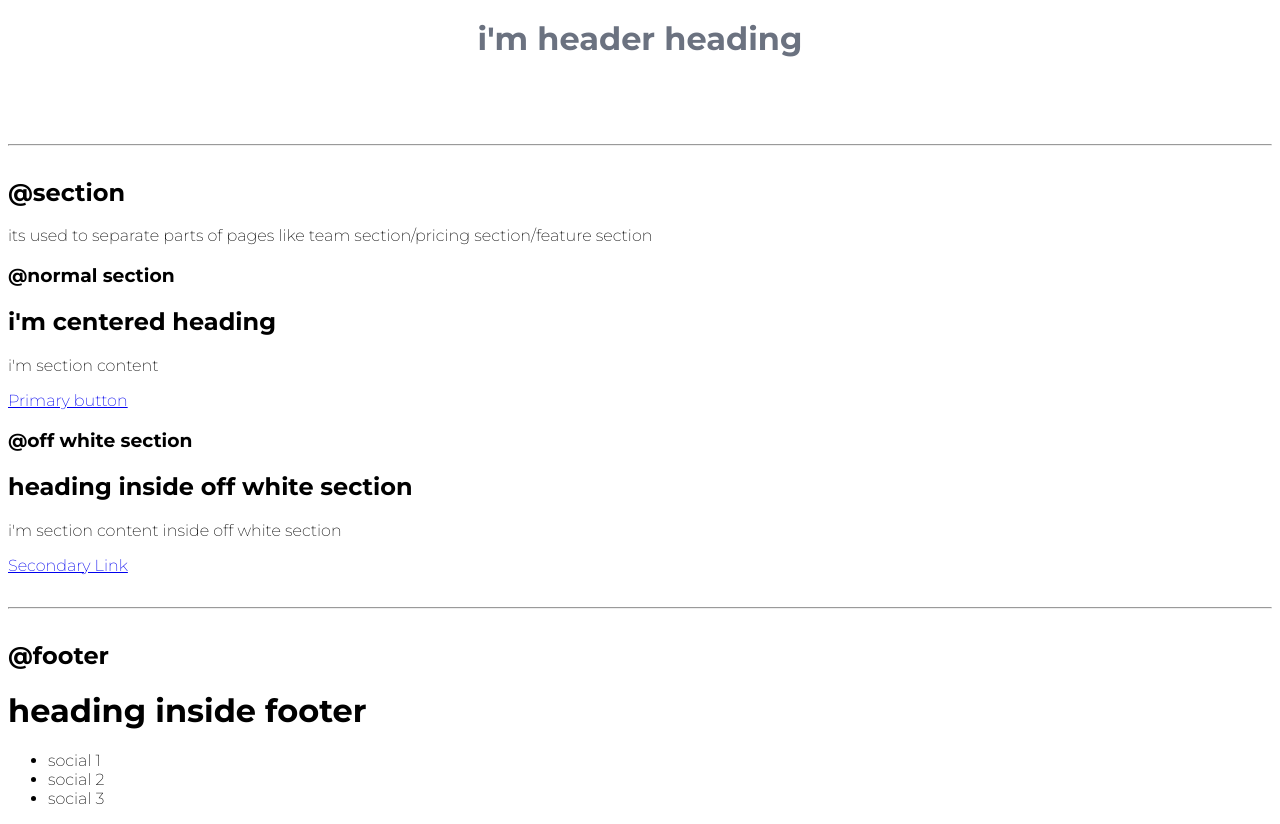
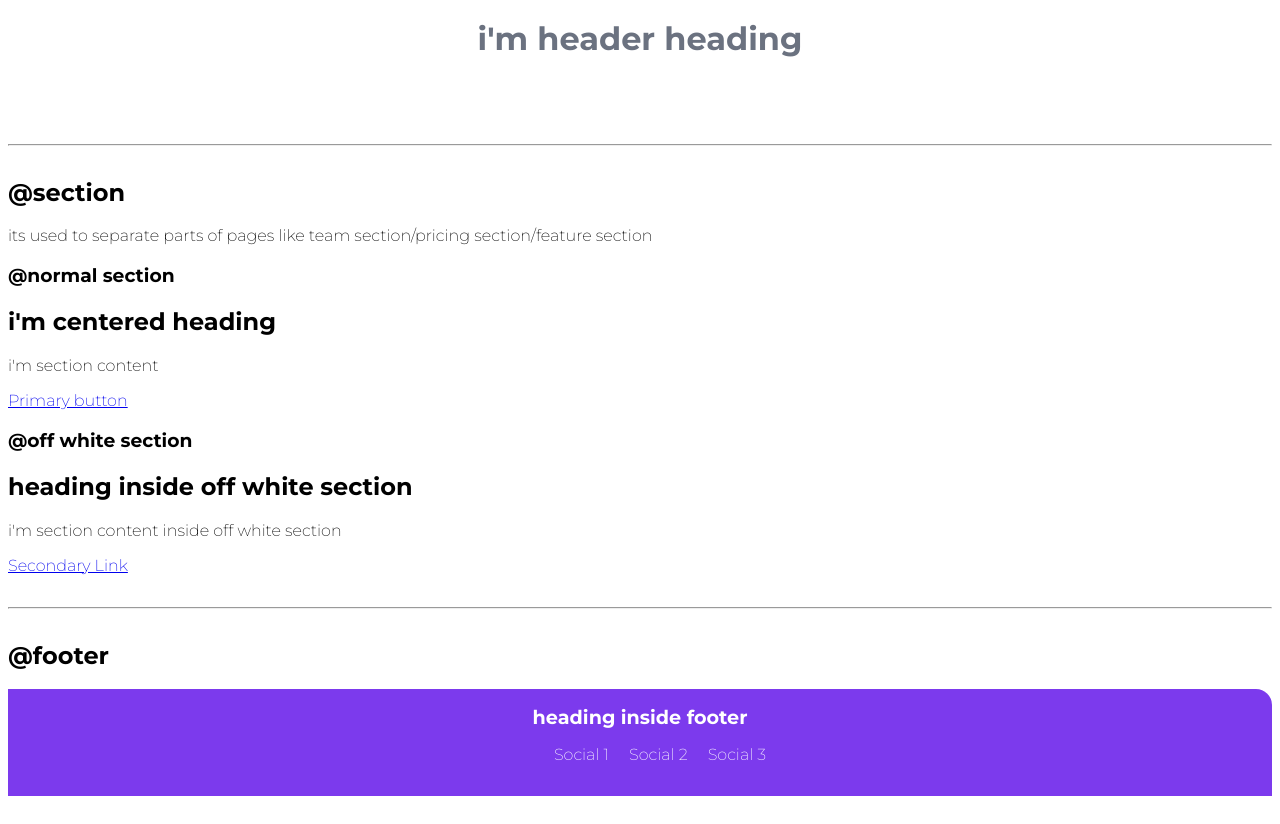
Before and after one commit to anandbaraik/adarsh-balak-component, a plain HTML site: page index.html in a window 1280 px wide. Shown: the part 1987-2811 px from the top of the page. Drawn offline with Linux system fonts and the light colour scheme.

Commit message:
update:footer

```diff
--- a/index.html
+++ b/index.html
@@ -146,18 +146,18 @@
     </section>
     <hr>
     <h2>@footer</h2>
-    <footer>
-        <div>
-            <h1>heading inside footer</h1>
-            <ul>
-                <li>
-                    social 1
+    <footer class="footer container-fluid">
+        <div class="container">
+            <div class="heading">heading inside footer</div>
+            <ul class="list-non-bullet">
+                <li class="list-item">
+                    <a href="/">Social 1</a>
                 </li>
-                <li>
-                    social 2
+                <li class="list-item">
+                    <a href="/">Social 2</a>
                 </li>
-                <li>
-                    social 3
+                <li class="list-item">
+                    <a href="/">Social 3</a>
                 </li>
             </ul>
         </div>
--- a/style.css
+++ b/style.css
@@ -57,7 +57,7 @@ border-radius: 0.5rem;
 .nav-pills{
     text-align: right;
 }
-.navigation a{
+.navigation a, .footer a{
     color: #fff;
     text-decoration: none;
 }
@@ -78,3 +78,14 @@ border-radius: 0.5rem;
     color: var(--secondary-color);
     padding-top: 1rem;
 }
+.footer{
+    background-color: var(--primary-color);
+    padding: 1rem;
+    color: #fff;
+    text-align: center;
+    border-top-right-radius: 1rem;
+}
+.footer .heading{
+    font-weight: bold;
+    font-size: larger;
+}
```
